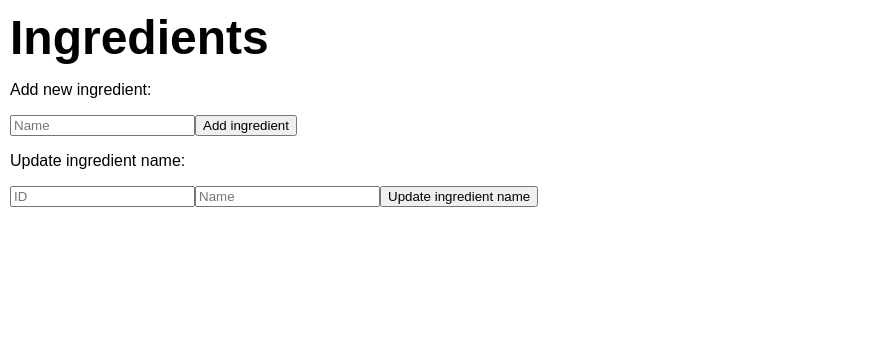
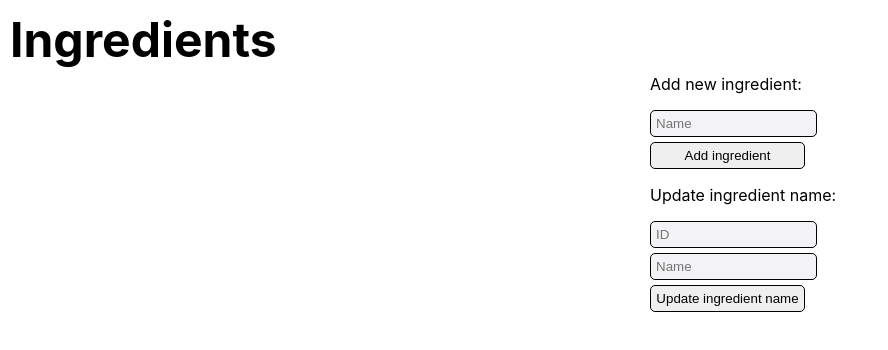
Before and after one commit to apiekarski98/cocktails-3200-frontend, a React (Create React App) app: page /ingredient in a window 1280 px wide. Shown: the top 350 px of the page, without its empty margins (0-888 px from the left). Built offline with nearby package versions, Linux system fonts and the light colour scheme; no server answers.

Commit message:
Style updates

```diff
--- a/src/components/Ingredient/Ingredient.css
+++ b/src/components/Ingredient/Ingredient.css
@@ -1,9 +1,20 @@
-.header {
-    background-color: white;
-    color: black;
-    font-size: 16px;
+.container {
+    display: flex;
+}
+.left-container {
+    flex-direction: column;
+    width: 50%;
     padding: 10px;
-    font-family: "Arial", serif;
+    min-width: 350px;
+}
+.right-container {
+    margin-top: 48px;
+    padding: 10px;
+    flex-direction: column;
+    width: 50%;
+}
+.id-label {
+    padding-left: 5px;
 }
 .page-label {
     font-size: 48px;
@@ -12,3 +23,27 @@
     margin: 0;
     margin-bottom: 10px;
 }
+.text-input {
+    padding: 5px;
+    border-style: solid;
+    border-color: #000000;
+    border-width: 1px;
+    border-radius: 5px;
+    background-color: #f3f2f5;
+    margin-bottom: 5px;
+    width: 25%;
+    min-width: 150px;
+}
+.edit-button {
+    padding: 5px;
+    border-style: solid;
+    border-color: #000000;
+    border-width: 1px;
+    border-radius: 5px;
+    width: 25%;
+    min-width: 150px;
+}
+.edit-container {
+    display: flex;
+    flex-direction: column;
+}
--- a/src/components/Ingredient/Ingredient.js
+++ b/src/components/Ingredient/Ingredient.js
@@ -136,38 +136,54 @@ class Ingredient extends Component {
                     onClickInfo={() => this.onClickInfo(ingredient_id)}
                 />
                 {this.state.isDisplayingDetail && this.state.currentDisplayedId === ingredient_id ?
-                    <p key={ingredient_id + 'c'}>Ingredient ID: {this.state.ingredientDetail.ingredient_id}</p> : null}
+                    <p key={ingredient_id + 'c'} className="id-label">Ingredient
+                        ID: {this.state.ingredientDetail.ingredient_id}</p> : null}
             </div>
         );
     };
 
     render() {
         const ingredients = this.state.ingredients;
-        return <div className="header">
+        return <div className="container">
+            <div className="left-container">
                 <h1 className="page-label">Ingredients</h1>
                 {ingredients.map(ingredient => this.renderListItem(ingredient))}
+            </div>
+            <div className="right-container">
+                <div className="edit-container">
                     <p>Add new ingredient: </p>
                     <input
+                        className="text-input"
                         type="text"
                         name="ingredient"
                         placeholder="Name"
                         value={this.state.ingredient_name}
                         onChange={this.handleNewIngredient}/>
-            <button onClick={() => this.onClickAddIngredient()}>Add ingredient</button>
+                    <button
+                        className="edit-button"
+                        onClick={() => this.onClickAddIngredient()}>Add ingredient</button>
+                </div>
                 <p>Update ingredient name: </p>
+                <div className="edit-container">
                     <input
+                        className="text-input"
                         type="text"
                         name="ingredient_id"
                         placeholder="ID"
                         value={this.state.ingredient_id_update}
                         onChange={this.handleIdEntry}/>
                     <input
+                        className="text-input"
                         type="text"
                         name="ingredient_name"
                         placeholder="Name"
                         value={this.state.ingredient_name_update}
                         onChange={this.handleNameEntry}/>
-            <button onClick={() => this.onClickUpdateIngredient()}>Update ingredient name</button>
+                    <button
+                        className="edit-button"
+                        onClick={() => this.onClickUpdateIngredient()}>Update ingredient name</button>
+                </div>
+            </div>
         </div>;
     }
 }
--- a/src/components/ListItem/ListItem.css
+++ b/src/components/ListItem/ListItem.css
@@ -1,7 +1,6 @@
 .list-item {
     padding: 5px;
     padding-left: 15px;
-    width: 50%;
     border-style: solid;
     border-color: #000000;
     border-width: 1px;
```
Lines whose indentation alone changed are shown as unchanged.
